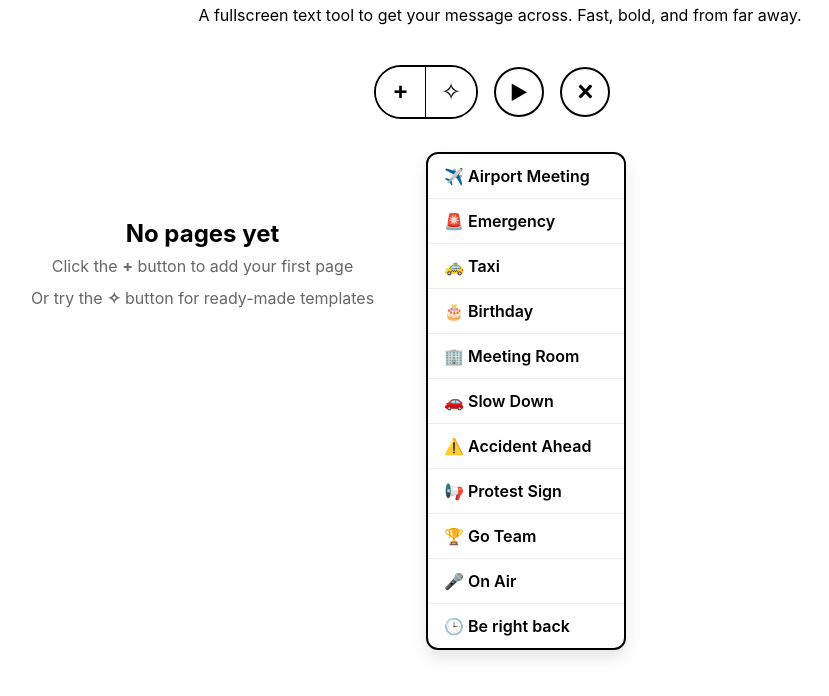
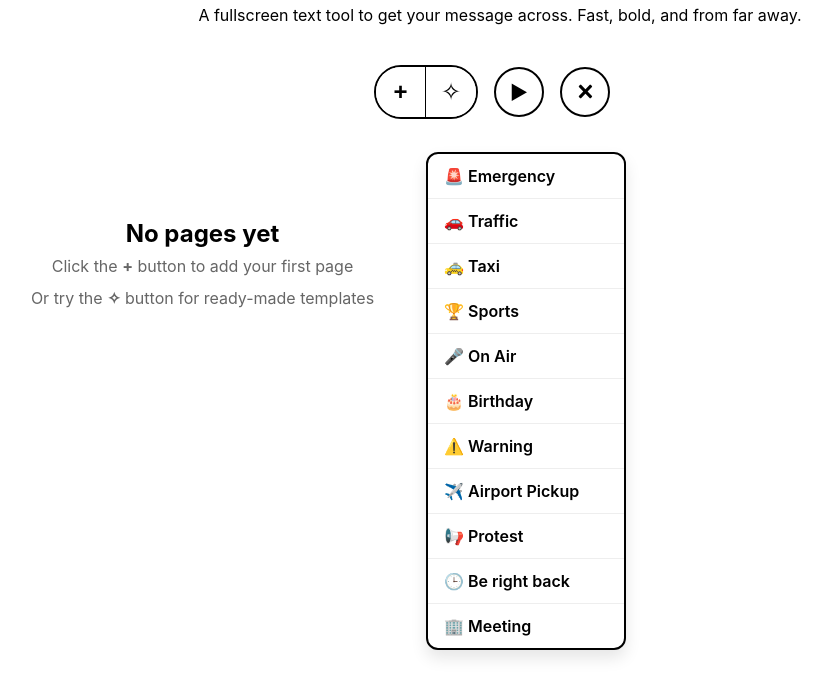
Before and after one commit to haldun1/yo, a plain HTML site: page index.html in a window 1280 px wide. Both pictures are taken after a click on the button "Templates". Shown: the part 102-798 px from the top of the page, without its empty margins (140-969 px from the left). Drawn offline with Linux system fonts and the light colour scheme.

Commit message:
template names changed

```diff
--- a/index.html
+++ b/index.html
@@ -644,17 +644,17 @@
         <button class="btn btn-clear" onclick="clearAllPages()" title="Clear All">🗙</button>
         <div class="dropdown">
             <div class="dropdown-content" id="dropdown">
-                <div class="dropdown-item" onclick="selectTemplate('airport')">✈️ Airport Meeting</div>
                 <div class="dropdown-item" onclick="selectTemplate('emergency')">🚨 Emergency</div>
+                <div class="dropdown-item" onclick="selectTemplate('accident')">🚗 Traffic</div>
                 <div class="dropdown-item" onclick="selectTemplate('taxi')">🚕 Taxi</div>
+                <div class="dropdown-item" onclick="selectTemplate('sports')">🏆 Sports</div>
+                <div class="dropdown-item" onclick="selectTemplate('onAir')">🎤 On Air</div>
                 <div class="dropdown-item" onclick="selectTemplate('birthday')">🎂 Birthday</div>
-                <div class="dropdown-item" onclick="selectTemplate('meeting')">🏢 Meeting Room</div>
-                <div class="dropdown-item" onclick="selectTemplate('slowdown')">🚗 Slow Down</div>
-                <div class="dropdown-item" onclick="selectTemplate('accident')">⚠️ Accident Ahead</div>
-                <div class="dropdown-item" onclick="selectTemplate('protest')">📢 Protest Sign</div>
-                <div class="dropdown-item" onclick="selectTemplate('sports')">🏆 Go Team</div>
-                <div class="dropdown-item" onclick="selectTemplate('onAir')">🎤 On Air</div>
+                <div class="dropdown-item" onclick="selectTemplate('slowdown')">⚠️ Warning</div>
+                <div class="dropdown-item" onclick="selectTemplate('airport')">✈️ Airport Pickup</div>
+                <div class="dropdown-item" onclick="selectTemplate('protest')">📢 Protest</div>
                 <div class="dropdown-item" onclick="selectTemplate('brb')">🕒 Be right back</div>
+                <div class="dropdown-item" onclick="selectTemplate('meeting')">🏢 Meeting</div>
             </div>
         </div>
     </div>
```
